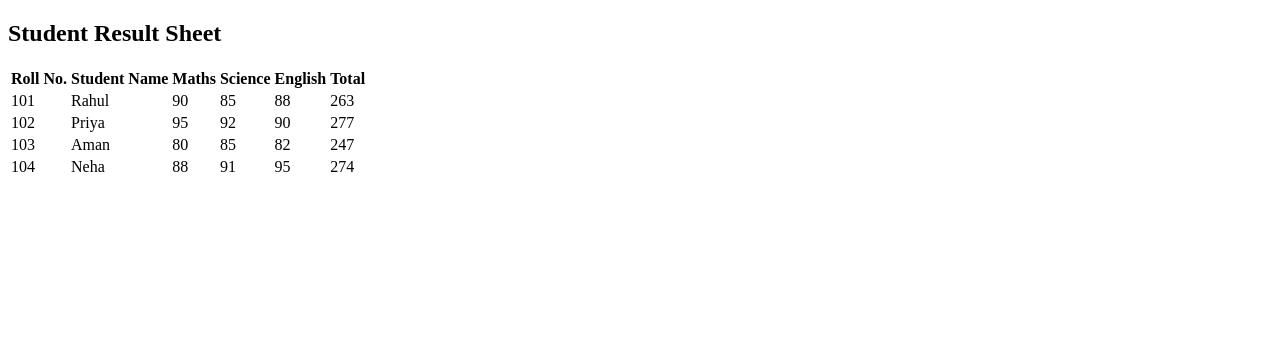
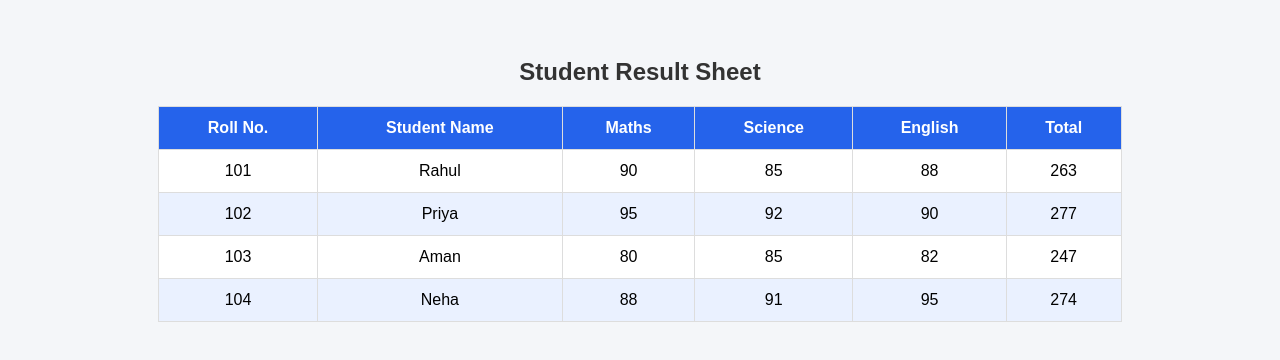
Before and after one commit to acciojob/Styled-Table-Ashwanikumar-cs21, a website: page main.html in a window 1280 px wide. Drawn offline with Linux system fonts and the light colour scheme.

Commit message:
created a submission

```diff
--- a/main.html
+++ b/main.html
@@ -1,16 +1,53 @@
+
 <!DOCTYPE html>
 <html lang="en">
 <head>
     <meta charset="UTF-8">
-    <meta http-equiv="X-UA-Compatible" content="IE=edge">
     <meta name="viewport" content="width=device-width, initial-scale=1.0">
-    <title>Document</title>
-    <link rel="stylesheet" href="styles.css">
+    <title>Student Result Table</title>
+
+    <style>
+        body {
+            font-family: Arial, sans-serif;
+            background-color: #f4f6f9;
+            padding: 30px;
+        }
+
+        h2 {
+            text-align: center;
+            color: #333;
+        }
+
+        table {
+            width: 80%;
+            margin: 20px auto;
+            border-collapse: collapse;
+            background-color: white;
+        }
+
+        th, td {
+            border: 1px solid #ddd;
+            padding: 12px;
+            text-align: center;
+        }
+
+        thead {
+            background-color: #2563eb;
+            color: white;
+        }
+
+        tbody tr:nth-child(even) {
+            background-color: #eaf1ff;
+        }
+
+        tbody tr:hover {
+            background-color: #dbeafe;
+        }
+    </style>
 </head>
 <body>
-    <!-- add table here -->
 
-         <h2>Student Result Sheet</h2>
+    <h2>Student Result Sheet</h2>
 
     <table>
         <thead>
@@ -62,5 +99,6 @@
             </tr>
         </tbody>
     </table>
+
 </body>
 </html>
```
